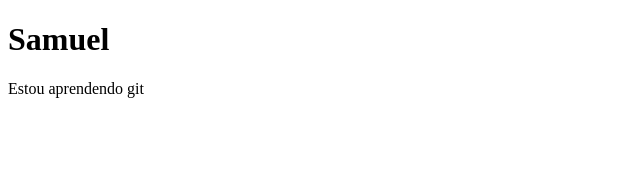
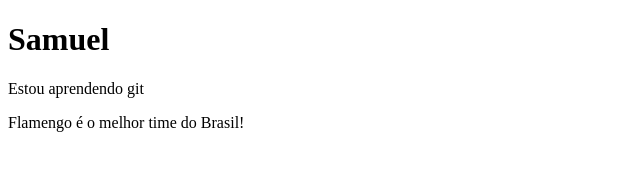
Before and after one commit to devsamuel23/tutorial_git, a plain HTML site: page index.html in a window 1280 px wide. Shown: the whole page, without its empty margins (0-640 px from the left). Drawn offline with Linux system fonts and the light colour scheme.

Commit message:
Nova demanda

```diff
--- a/index.html
+++ b/index.html
@@ -10,6 +10,7 @@
 
     <h1>Samuel</h1>
     <p>Estou aprendendo git</p>
+    <p>Flamengo é o melhor time do Brasil!</p>
 
 </body>
 </html>
```
